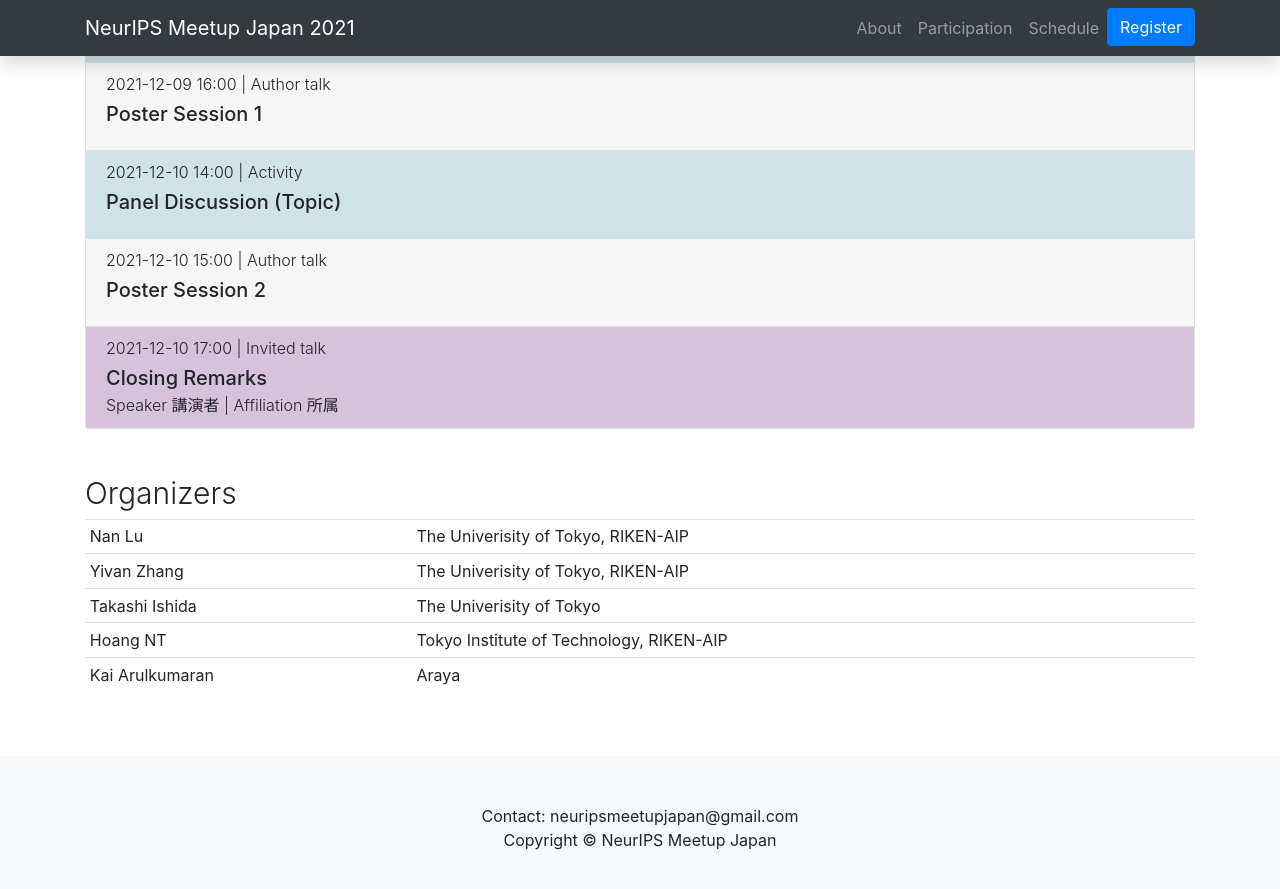
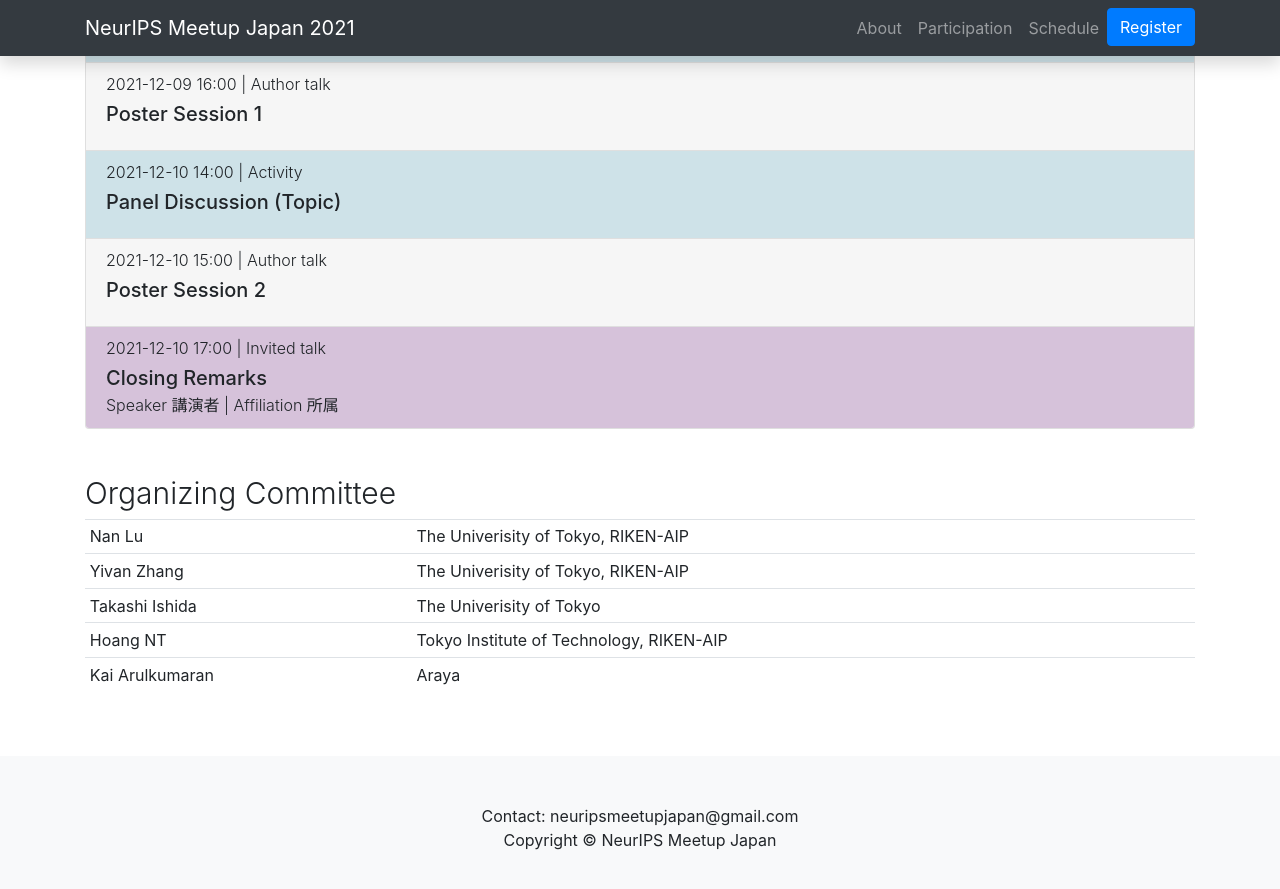
Before and after one commit to NeurIPSMeetupJapan/neuripsmeetupjapan.github.io, a Jekyll site: the page built from index.md, in a window 1280 px wide and 900 px high, scrolled down 2341 px. Shown: the top 889 px of the window. Built offline with Jekyll 4.4.1, drawn with Linux system fonts in a browser that asks for light colours.

Commit message:
Update index.md

```diff
--- a/index.md
+++ b/index.md
@@ -38,6 +38,6 @@
 
 {% include schedule.html %}
 
-## Organizers
+## Organizing Committee
 
 {% include committee.html %}
```
